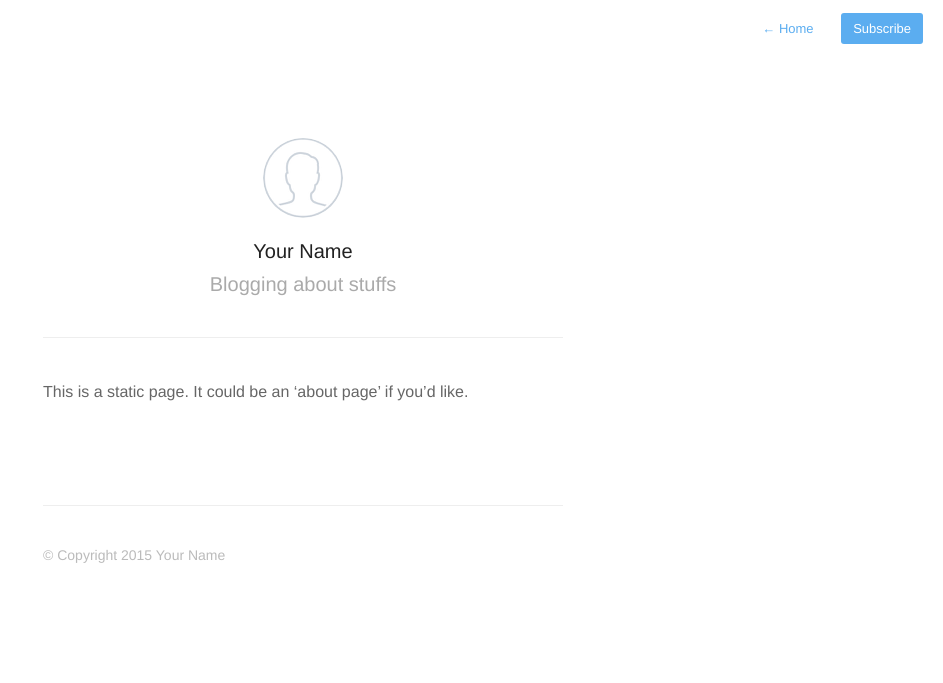
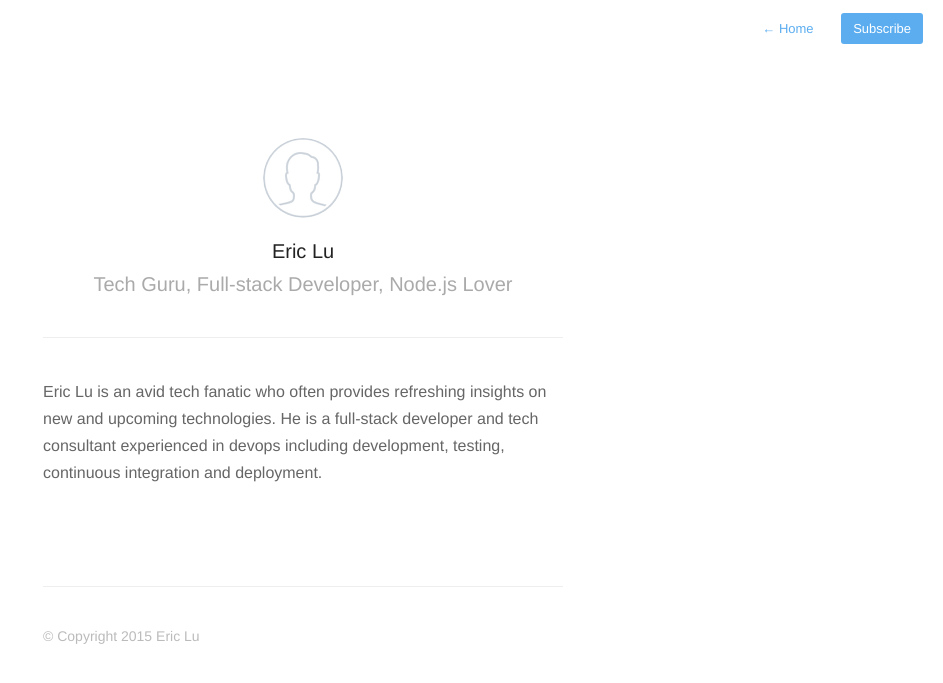
Before and after one commit to ericluwj/ericluwj.github.io, a Jekyll site: the page built from about.md, in a window 1280 px wide. Shown: the top 683 px of the page, without its empty margins (337-1280 px from the left). Built offline with Jekyll 4.4.1, drawn with Linux system fonts in a browser that asks for light colours; nearby versions of some CDN libraries; Markdown is read by kramdown in place of the engine named in the settings.

Commit message:
Updated config and about page.

```diff
--- a/_config.yml
+++ b/_config.yml
@@ -1,6 +1,6 @@
-name: Your New Jekyll Site
-description: Blogging about stuffs
-meta_description: "Your New Jekyll Site, Blogging about stuffs"
+name: Eric Lu
+description: "Tech Guru, Full-stack Developer, Node.js Lover"
+meta_description: "Eric Lu, Tech Guru, Tech Consultant, Full-stack Developer, Acorno Media"
 
 aboutPage: true
 
@@ -9,15 +9,15 @@ highlighter: pygments
 
 paginate: 20
 baseurl: /
-domain_name: 'http://yourblog-domain.com'
-google_analytics: 'UA-XXXXXXXX-X'
+domain_name: 'http://www.ericluwj.com'
+google_analytics: 'UA-69072942-1'
 disqus: false
 disqus_shortname: 'your-disqus-shortname'
 
 # Details for the RSS feed generator
-url:            'http://your-blog-url.example.com'
-author:         'Your Name'
-authorTwitter:  'YourTwitterUsername'
+url:            'http://www.ericluwj.com'
+author:         'Eric Lu'
+authorTwitter:  'ericluwj'
 
 permalink:       /:year/:title/
 
--- a/about.md
+++ b/about.md
@@ -4,6 +4,6 @@ permalink: about/
 profile: true
 ---
 
-This is a static page. It could be an 'about page' if you'd like.
+Eric Lu is an avid tech fanatic who often provides refreshing insights on new and upcoming technologies. He is a full-stack developer and tech consultant experienced in devops including development, testing, continuous integration and deployment.
 
 {% include footer.html %}
```
